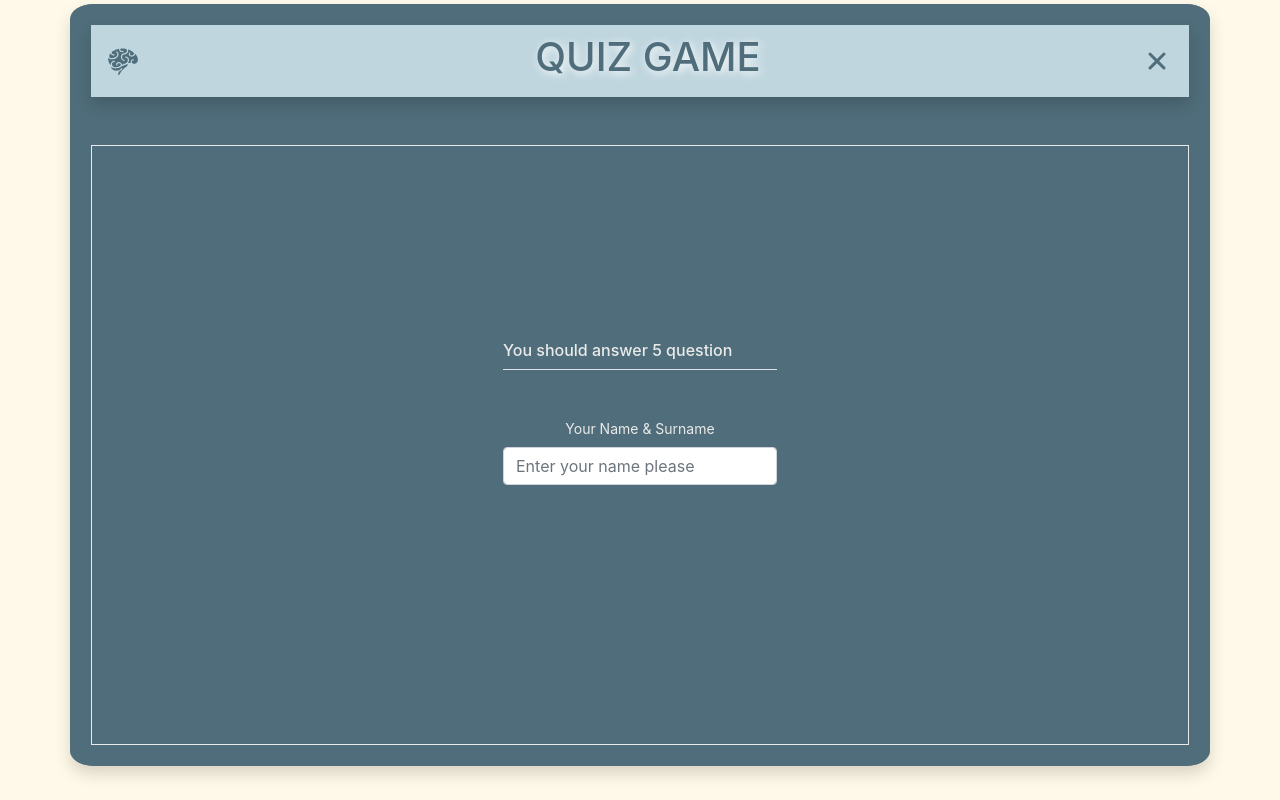
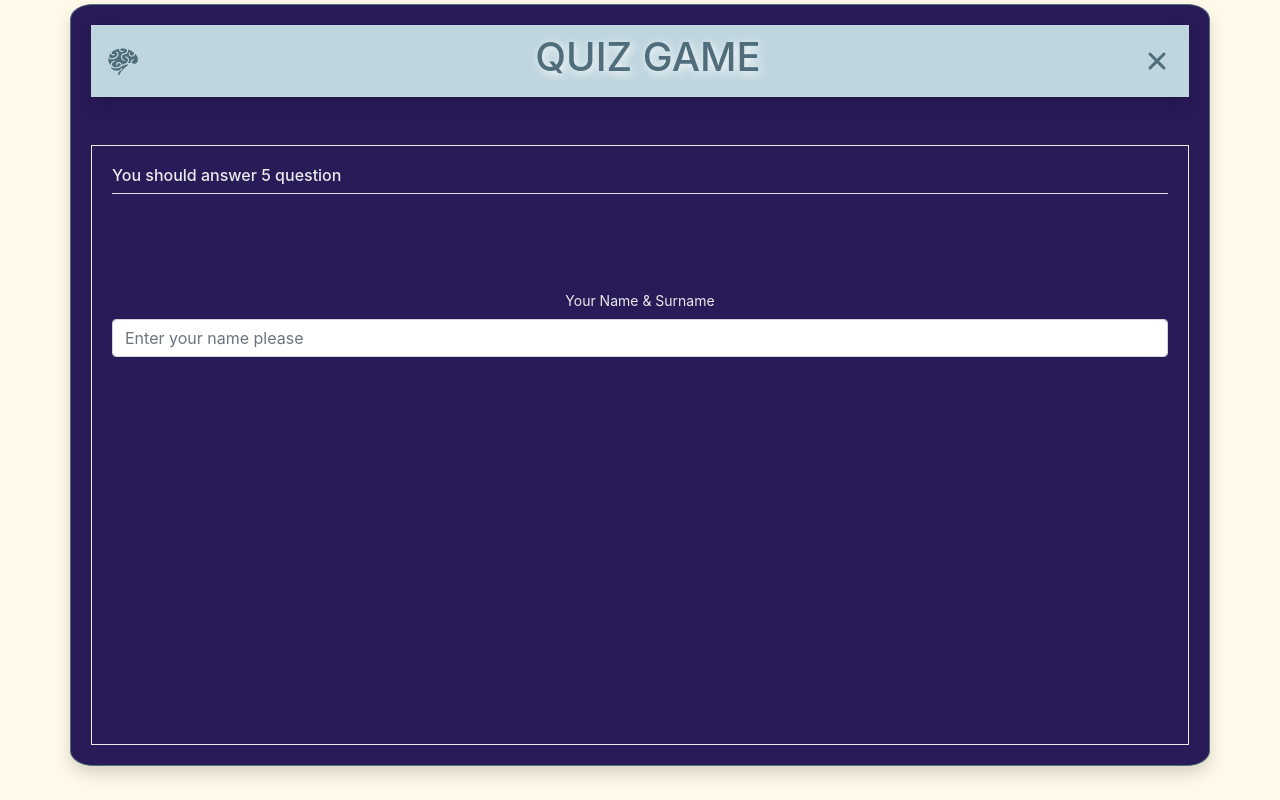
Before and after one commit to elinoza/quiz-fe, a React (Create React App) app in the folder quiz-fe/: page / in a window 1280 px wide. Built offline with nearby package versions, Linux system fonts and the light colour scheme.

Commit message:
css refactoring

```diff
--- a/quiz-fe/src/App.js
+++ b/quiz-fe/src/App.js
@@ -11,12 +11,11 @@ function App() {
     <div >
   <Container className="main my-1 shadow">
 
-    <Row>
-      <Col  >
+
       <NavBar/>
-        <Body />
-      </Col>
-    </Row>
+      <Body />
+
+
 
 
     </Container>
--- a/quiz-fe/src/components/Body.jsx
+++ b/quiz-fe/src/components/Body.jsx
@@ -169,8 +169,8 @@ class Body extends React.Component {
   render() {
     return (
       <Container className="  app mt-5  ">
-        <div>
-        <div className=" border-bottom d-flex">
+
+        <div className=" border-bottom d-flex ">
           <h6 className="d-inline"> {  this.state.start === "false" && "You should answer 5 question" } {  this.state.start === "true" &&
            this.state.quoNum + ". Question"} </h6>
           <h6 className="d-inline ml-auto">
@@ -204,7 +204,7 @@ class Body extends React.Component {
             </Row>
           </div>
         )}
- </div>
+
         {this.state.start === "true" && (
           <div>
             <div className="question my-5">
--- a/quiz-fe/src/css/quiz.css
+++ b/quiz-fe/src/css/quiz.css
@@ -3,7 +3,7 @@ body{
     background-color:#fff9e9
 }
 .main {
-    background-color:#4F6D7A;
+    background-color:#291a58;
     font-size: 14px;
     font-family:"Circular", "-apple-system", "system-ui", "Roboto", "Helvetica Neue", sans-serif;
     color:#EAEAEA;
@@ -15,8 +15,8 @@ body{
 }
 .app{
     display:flex;
-    justify-content:center;
-    align-items:center;
+    flex-flow: column;
+
     padding:20px;
     height:600px;
     border:1px solid;
```
Also changed, not shown: 1 other file (tests, documents, lock files or other folders).
